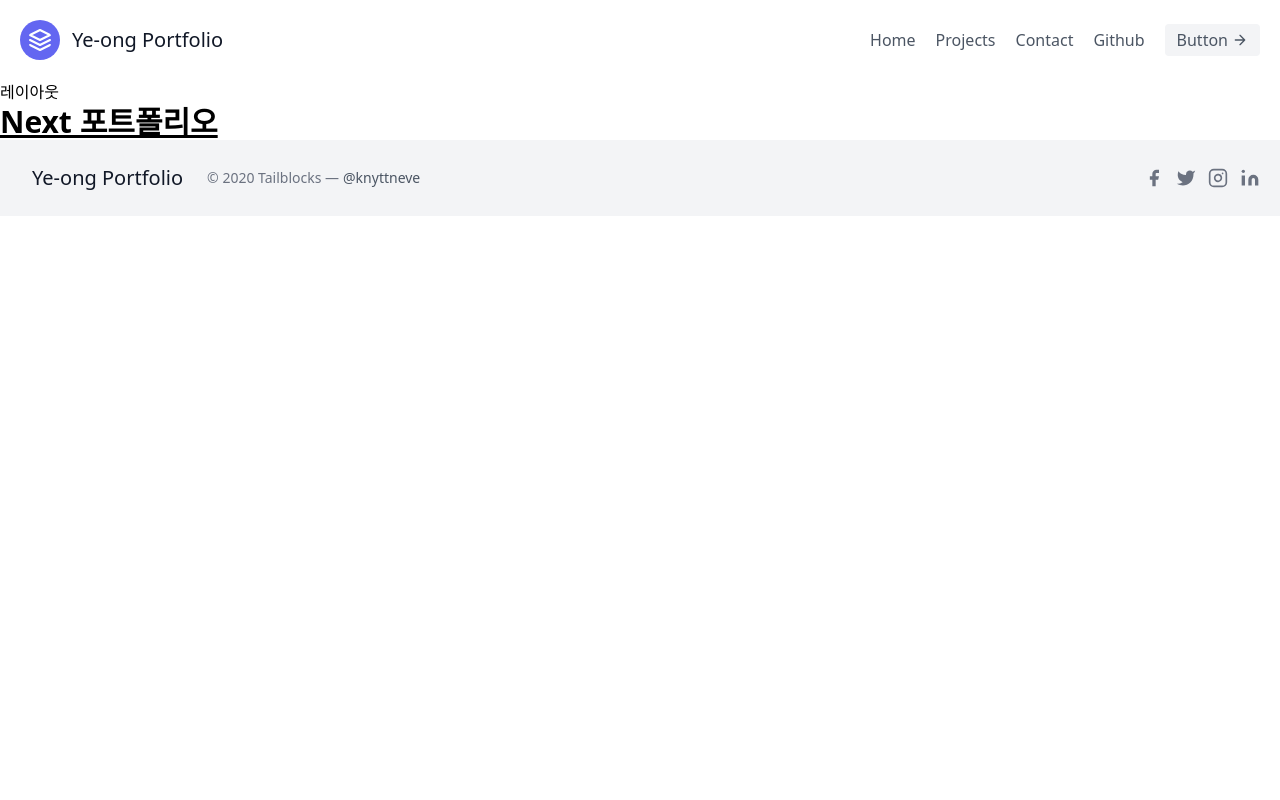
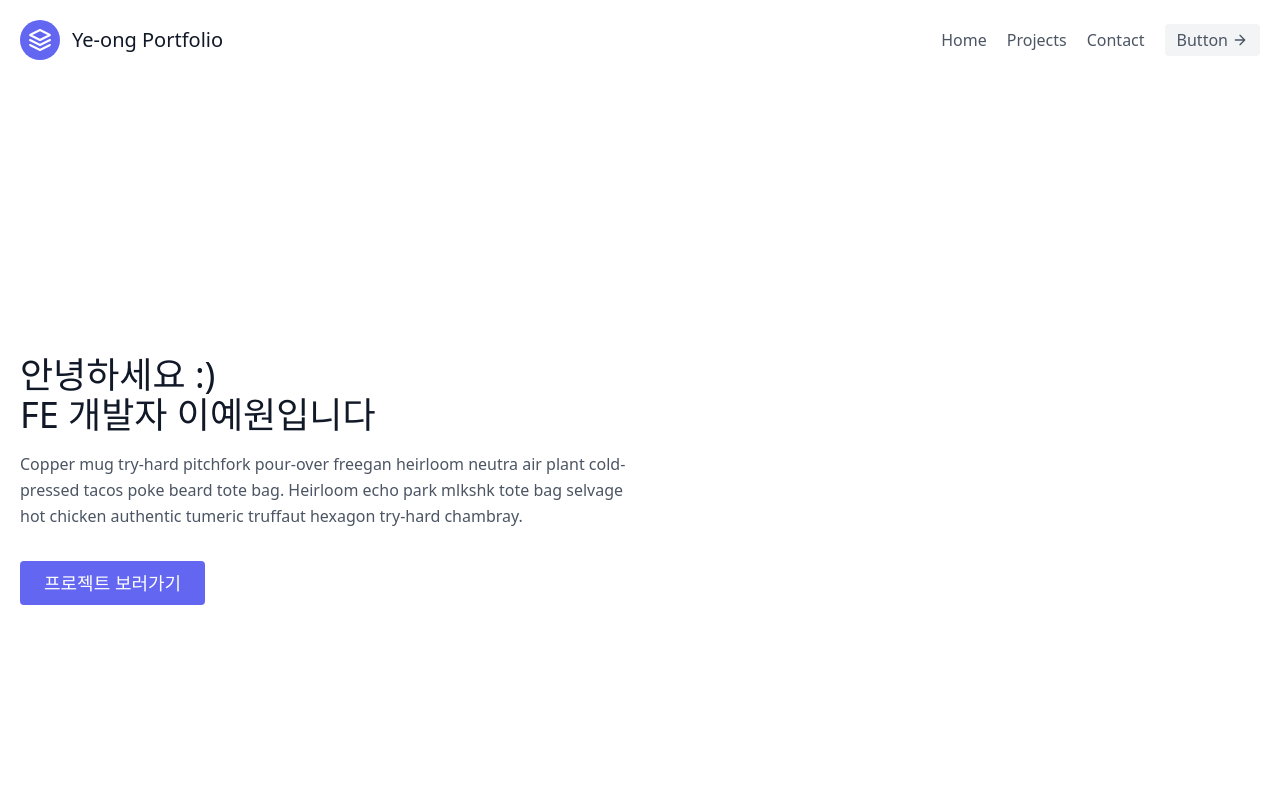
Before and after one commit to yen001004/next-portfolio, a Next.js app: page / in a window 1280 px wide. Shown: the top 800 px of the page. Built offline with nearby package versions, Linux system fonts and the light colour scheme.

Commit message:
feat: Home layout

```diff
--- a/components/header.js
+++ b/components/header.js
@@ -24,7 +24,6 @@ const Header = () => {
             <a className="mr-5 hover:text-gray-900">Home</a>
             <a className="mr-5 hover:text-gray-900">Projects</a>
             <a className="mr-5 hover:text-gray-900">Contact</a>
-            <a className="mr-5 hover:text-gray-900">Github</a>
           </nav>
           <button className="inline-flex items-center bg-gray-100 border-0 py-1 px-3 focus:outline-none hover:bg-gray-200 rounded text-base mt-4 md:mt-0">
             Button
--- a/components/layout.js
+++ b/components/layout.js
@@ -6,7 +6,6 @@ const Layout = ({ children }) => {
   return (
     <>
       <Header />
-      <h1>레이아웃</h1>
       <div>{children}</div>
       <Footer />
     </>
--- a/pages/index.js
+++ b/pages/index.js
@@ -11,7 +11,29 @@ export default function Home() {
         <meta name="viewport" content="width=device-width, initial-scale=1" />
         <link rel="icon" href="/favicon.ico" />
       </Head>
-      <h1 className="text-3xl font-bold underline">Next 포트폴리오</h1>
+      <section className="flex flex-col items-center justify-center min-h-screen text-gray-600 body-font">
+        <div className="container flex flex-col items-center px-5 py-24 mx-auto md:flex-row">
+          <div className="flex flex-col items-center mb-16 text-center lg:flex-grow md:w-1/2 lg:pr-24 md:pr-16 md:items-start md:text-left md:mb-0">
+            <h1 className="mb-4 text-3xl font-medium text-gray-900 title-font sm:text-4xl">
+              안녕하세요 :)
+              <br className="hidden lg:inline-block" />
+              FE 개발자 이예원입니다
+            </h1>
+            <p className="mb-8 leading-relaxed">
+              Copper mug try-hard pitchfork pour-over freegan heirloom neutra
+              air plant cold-pressed tacos poke beard tote bag. Heirloom echo
+              park mlkshk tote bag selvage hot chicken authentic tumeric
+              truffaut hexagon try-hard chambray.
+            </p>
+            <div className="flex justify-center">
+              <button className="inline-flex px-6 py-2 text-lg text-white bg-indigo-500 border-0 rounded focus:outline-none hover:bg-indigo-600">
+                프로젝트 보러가기
+              </button>
+            </div>
+          </div>
+          <div className="w-5/6 lg:max-w-lg lg:w-full md:w-1/2"></div>
+        </div>
+      </section>
     </Layout>
   );
 }
```
